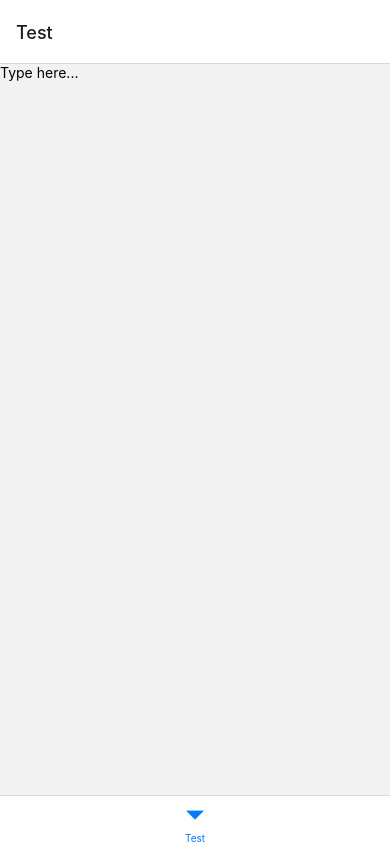
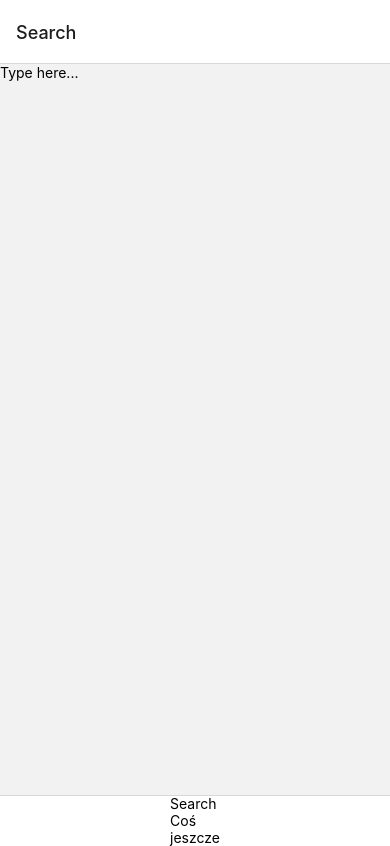
Before and after one commit to TebexPL/FilmBrary, a React Native app: screen /MainScreen in a window 390 px wide. Before the commit this address had no page. Built offline with nearby package versions, Linux system fonts and the light colour scheme.

Commit message:
New navigation mechanics

```diff
--- a/Source/App.js
+++ b/Source/App.js
@@ -1,33 +1,23 @@
 import React from 'react';
-import {
-  SafeAreaView,
-  ScrollView,
-  StatusBar,
-  StyleSheet,
-  Text,
-  useColorScheme,
-  View,
-} from 'react-native';
 
-import { NavigationContainer } from '@react-navigation/native';
-import { createBottomTabNavigator } from '@react-navigation/bottom-tabs';
+import {NavigationContainer} from '@react-navigation/native';
+import {createNativeStackNavigator} from '@react-navigation/native-stack';
 
-import SearchScreen from './Screens/SearchScreen';
+import TitleScreen from './Screens/TitleScreen';
+import MainScreen from './Screens/MainScreen';
 
-
-
-
-const Tab = createBottomTabNavigator();
+const Stack = createNativeStackNavigator();
 
 const App = () => {
 
   return (
     <NavigationContainer>
-      <Tab.Navigator>
-        <Tab.Screen name="Test" component={SearchScreen} />
-      </Tab.Navigator>
+      <Stack.Navigator screenOptions={{headerShown: false}}>
+          <Stack.Screen name="MainScreen" component={MainScreen} />
+          <Stack.Screen name="TitleScreen" component={TitleScreen} />
+        </Stack.Navigator>
     </NavigationContainer>
-  );
-};
+  )
+}
 
 export default App;
--- a/Source/Screens/Components/SearchBox.js
+++ b/Source/Screens/Components/SearchBox.js
@@ -2,9 +2,6 @@ import React from 'react';
 import {useState} from 'react';
 
 import {TextInput, View} from 'react-native';
-
-
-
 
 
 const SearchBox = (props) =>{
--- /dev/null
+++ b/Source/Screens/Components/TabItem.js
@@ -0,0 +1,17 @@
+import React from 'react';
+import {useState} from 'react';
+
+import {Text, View} from 'react-native';
+
+
+const TabItem = (props) =>{
+
+  return(
+    <View>
+      <Text style={{color: props.focused?'black':'grey'}}>{props.route.name}</Text>
+      <Text>Coś jeszcze</Text>
+    </View>
+    )
+}
+
+export default TabItem;
--- /dev/null
+++ b/Source/Screens/MainScreen.js
@@ -0,0 +1,27 @@
+import React from 'react';
+import {createBottomTabNavigator} from '@react-navigation/bottom-tabs';
+
+import SearchScreen from './SearchScreen';
+import TabItem from './Components/TabItem';
+
+const Tab = createBottomTabNavigator();
+
+const MainScreen = () => {
+
+  return (
+    <Tab.Navigator
+      screenOptions={({ route }) => ({
+        tabBarShowLabel: false,
+        tabBarIcon: ({focused, color, size}) => {
+          return <TabItem
+                  route={route}
+                  focused={focused}
+                  color={color}
+                  size={size} />
+        }})}>
+        <Tab.Screen name="Search" component={SearchScreen} />
+      </Tab.Navigator>
+  )
+}
+
+export default MainScreen;
--- a/Source/Screens/SearchScreen.js
+++ b/Source/Screens/SearchScreen.js
@@ -6,7 +6,7 @@ import SearchBox from './Components/SearchBox'
 import SingleResult from './Components/SingleResult'
 
 
-const SearchScreen = () =>{
+const SearchScreen = (props) =>{
   const [results, setResults] = useState([]);
 
   const fetchResults = async (event) => {
@@ -20,8 +20,8 @@ const SearchScreen = () =>{
     }
   }
 
-  const showDetails = (args) => {
-    console.log(args);
+  const gotoDetails = (titleID) => {
+    props.navigation.navigate('TitleScreen', {TitleID: titleID});
   }
 
   return (
@@ -32,7 +32,7 @@ const SearchScreen = () =>{
       data={results}
       renderItem={
         ({ item }) =>
-          (<SingleResult data={item} onPress={showDetails}/>)}
+          (<SingleResult data={item} onPress={gotoDetails}/>)}
       keyExtractor={item => item.id}
     />
 
--- /dev/null
+++ b/Source/Screens/TitleScreen.js
@@ -0,0 +1,24 @@
+import React from 'react';
+import {useState} from 'react';
+import {View} from 'react-native';
+
+
+
+const TitleScreen = (props) =>{
+
+  console.log(props.route.params.TitleID);
+  return (
+
+    <View>
+
+    </View>
+
+
+
+
+  )
+
+
+}
+
+export default TitleScreen;
--- a/package.json
+++ b/package.json
@@ -12,6 +12,7 @@
   "dependencies": {
     "@react-navigation/bottom-tabs": "^6.2.0",
     "@react-navigation/native": "^6.0.8",
+    "@react-navigation/native-stack": "^6.5.0",
     "react": "17.0.2",
     "react-native": "0.67.3",
     "react-native-safe-area-context": "^4.1.2",
```
Also changed, not shown: 1 other file (tests, documents, lock files or other folders).
